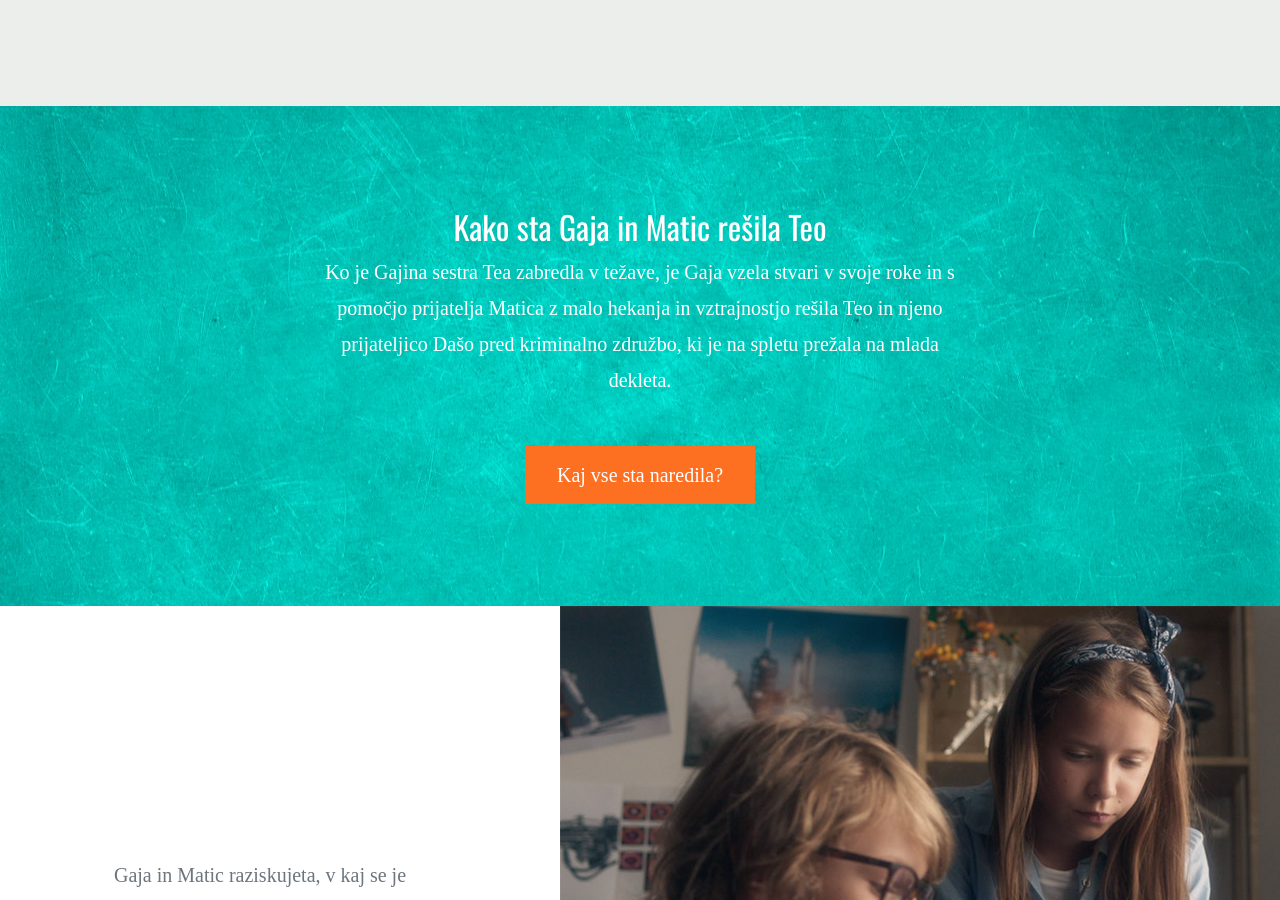
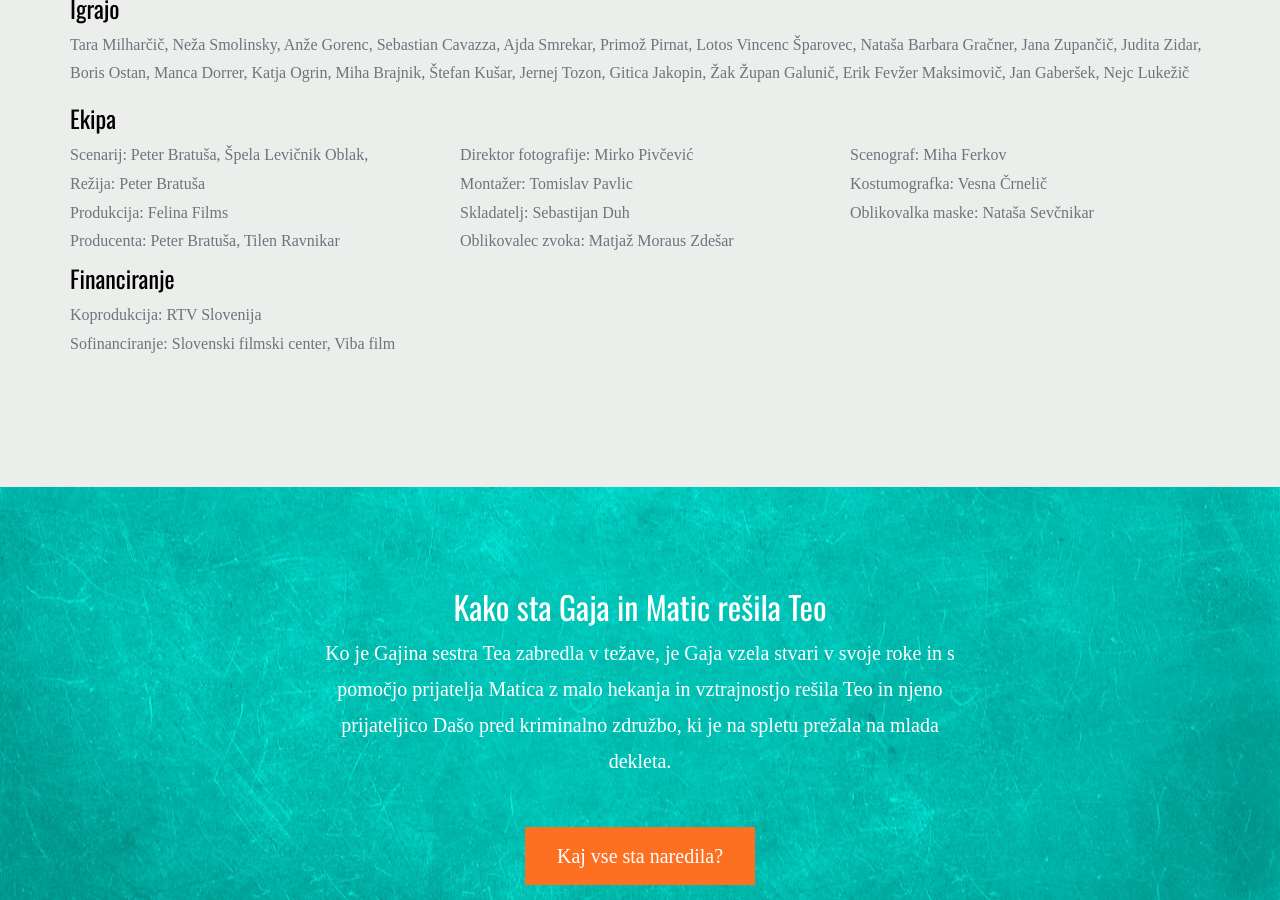
Before and after one commit to codeweeksi/gajin-svet, a Jekyll site: the page built from index.md, in a window 1280 px wide and 900 px high, scrolled down 2893 px. Built offline with Jekyll 4.4.1, drawn with Linux system fonts in a browser that asks for light colours; some web fonts are replaced; comment, search, counter and statistics services are not loaded; part of the change alters nothing that is shown; some of the changed text lies outside the part shown.

Commit message:
edited text o filmu

```diff
--- a/_layouts/home.html
+++ b/_layouts/home.html
@@ -55,6 +55,23 @@ layout: default
       <h2>O filmu</h2>
       <p class="lead">Film opozarja na težave, s katerimi se v sodobnem svetu na eni strani srečujejo otroci, na drugi pa njihovi starši, saj obravnava zagate, ki so del našega vsakdana: ločitev staršev, odtujenost v družini in nevarnosti svetovnega spleta in družbenih omrežij.</p>
       <p>Ton filma je pozitiven, žanr sodi v področje romantične komedije s primesmi kriminalke, tematika in vse spremljevalne aktivnosti (spletna stran, družbena omrežja, osveščevalna kampanja na klasičnih in spletnih kanalih) pa bodo pozivale in osveščale z odpiranjem pomembnih vprašanj in vabile k dialogu. Gajin svet v sebi nosi tudi izobraževalno noto, zato bodo ob filmu igralci s kratkimi pozivi nagovarjali občinstvo k previdni uporabi spleta.</p>
+      <h4 id="igralci">Igrajo</h4>
+      <p>Tara Milharčič, Neža Smolinsky, Anže Gorenc, Sebastian Cavazza, Ajda Smrekar, Primož Pirnat, Lotos Vincenc Šparovec, Nataša Barbara Gračner, Jana Zupančič, Judita Zidar, Boris Ostan, Manca Dorrer, Katja Ogrin, Miha Brajnik, Štefan Kušar, Jernej Tozon, Gitica Jakopin, Žak Župan Galunič, Erik Fevžer Maksimovič, Jan Gaberšek, Nejc Lukežič</p>
+      <h4>Ekipa</h4>
+      <div class="row mb-2">
+        <div class="col">Scenarij: Peter Bratuša, Špela Levičnik Oblak, <br>
+Režija: Peter Bratuša <br>
+Produkcija: Felina Films<br>
+Producenta: Peter Bratuša, Tilen Ravnikar</div><div class="col">Direktor fotografije: Mirko Pivčević<br>
+Montažer: Tomislav Pavlic<br>
+Skladatelj: Sebastijan Duh<br>
+Oblikovalec zvoka: Matjaž Moraus Zdešar</div><div class="col">Scenograf: Miha Ferkov<br>
+Kostumografka: Vesna Črnelič<br>
+Oblikovalka maske: Nataša Sevčnikar</div>
+      </div>
+      <h4>Financiranje</h4>
+      <p>Koprodukcija: RTV Slovenija<br>
+         Sofinanciranje: Slovenski filmski center, Viba film<br></p>
     </div>
   </div>
   </div>
@@ -95,24 +112,7 @@ layout: default
   <div class="container">
   <div class="row justify-content-center align-items-center intro">
     <div class="ol-md-7 element-animate">
-      <h2 id="igralci">Igrajo</h2>
-      <p>Tara Milharčič, Neža Smolinsky, Anže Gorenc, Sebastian Cavazza, Ajda Smrekar, Primož Pirnat, Lotos Vincenc Šparovec, Nataša Barbara Gračner, Jana Zupančič, Judita Zidar, Boris Ostan, Manca Dorrer, Katja Ogrin, Miha Brajnik, Štefan Kušar, Jernej Tozon, Gitica Jakopin, Žak Župan Galunič, Erik Fevžer Maksimovič, Jan Gaberšek, Nejc Lukežič</p>
-      <h2>Ekipa</h2>
-      <div class="row mb-2">
-        <div class="col">Scenarij: Peter Bratuša, Špela Levičnik Oblak, <br>
-Režija: Peter Bratuša <br>
-Produkcija: Felina Films<br>
-Producenta: Peter Bratuša, Tilen Ravnikar</div><div class="col">Direktor fotografije: Mirko Pivčević<br>
-Montažer: Tomislav Pavlic<br>
-Skladatelj: Sebastijan Duh<br>
-Oblikovalec zvoka: Matjaž Moraus Zdešar</div><div class="col">Scenograf: Miha Ferkov<br>
-Kostumografka: Vesna Črnelič<br>
-Oblikovalka maske: Nataša Sevčnikar</div>
-      </div>
-      <h2>Financiral</h2>
-      <p>Koprodukcija: RTV Slovenija<br>
-Sofinanciranje: Slovenski filmski center, Viba film<br>
-Film podpirajo: Ministrstvo za izobraževanje, znanost in šport, Zveza prijateljev mladine Slovenije, ZPM Ljubljana Moste-Polje, Safe.si, CodeWeek, Arnes, MISSS, Spletno oko
+<p>Film podpirajo: Ministrstvo za izobraževanje, znanost in šport, Zveza prijateljev mladine Slovenije, ZPM Ljubljana Moste-Polje, Safe.si, CodeWeek, Arnes, MISSS, Spletno oko
 </p>
     </div>
   </div>
```
